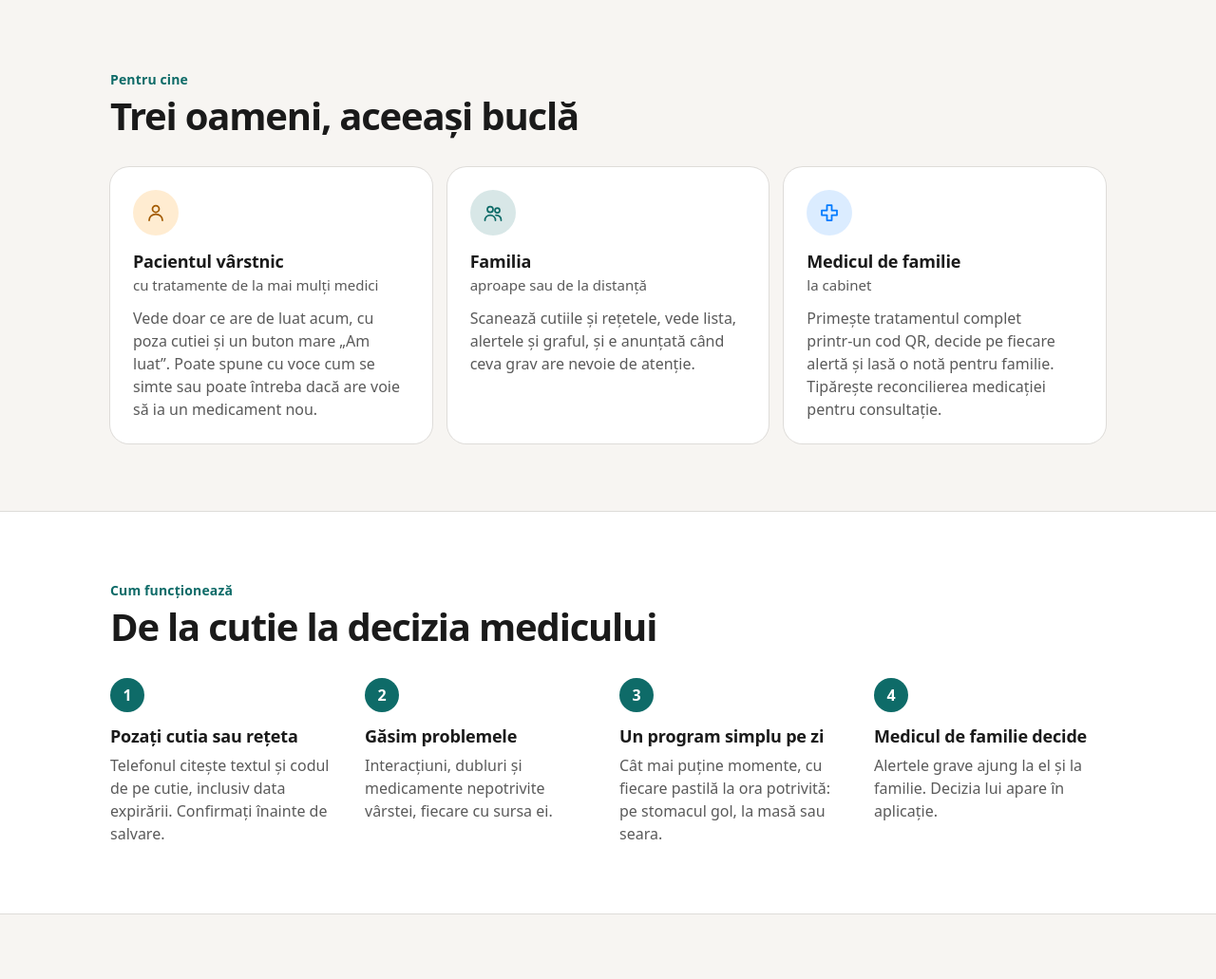
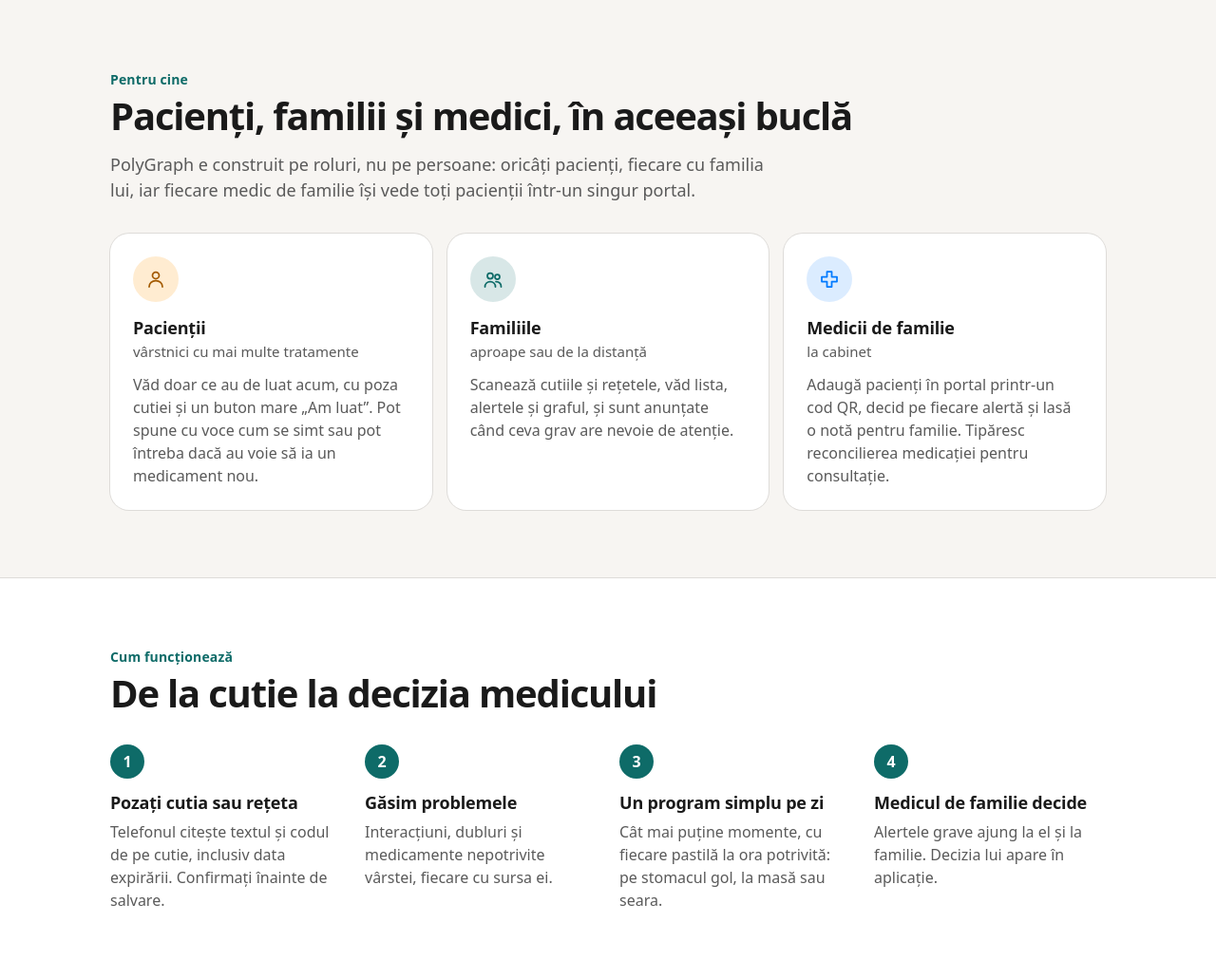
Before and after one commit to VladimirTM/PolyGraph, a Python web app: template backend/polygraph/share/templates/home.html in a window 1280 px wide. Shown: the part 706-1737 px from the top of the page at 95% size. Run offline with Jinja, Linux system fonts and the light colour scheme; the template is opened without the code that fills it, so the values that code supplies are empty.

Commit message:
Present roles rather than three people on the home page
Co-authored-by: VladimirTM <vladimirghimpau@gmail.com>

```diff
--- a/backend/polygraph/share/static/share.css
+++ b/backend/polygraph/share/static/share.css
@@ -579,6 +579,7 @@ caption { text-align: left; color: var(--text-2); padding: 0.5rem 0 0.25rem; cap
 .band-alt { background: var(--surface); box-shadow: 0 -1px 0 var(--line), 0 1px 0 var(--line); }
 .eyebrow { font-size: 0.875rem; font-weight: 650; color: var(--accent); letter-spacing: 0.01em; }
 .band-title { font-size: clamp(1.75rem, 1.3rem + 1.8vw, 2.5rem); font-weight: 750; letter-spacing: -0.03em; line-height: 1.1; margin: 0.375rem 0 2rem; text-wrap: balance; }
+.band-lead { font-size: 1.125rem; color: var(--text-2); max-width: 44rem; margin: -1rem 0 2rem; text-wrap: pretty; }
 .band h3 { font-size: 1.125rem; font-weight: 650; letter-spacing: -0.01em; }
 
 .people { list-style: none; padding: 0; display: grid; grid-template-columns: repeat(3, 1fr); gap: 1rem; }
--- a/backend/polygraph/share/templates/home.html
+++ b/backend/polygraph/share/templates/home.html
@@ -76,25 +76,26 @@
   <section class="band" aria-labelledby="h-people">
     <div class="home-inner">
       <p class="eyebrow">Pentru cine</p>
-      <h2 id="h-people" class="band-title">Trei oameni, aceeași buclă</h2>
+      <h2 id="h-people" class="band-title">Pacienți, familii și medici, în aceeași buclă</h2>
+      <p class="band-lead">PolyGraph e construit pe roluri, nu pe persoane: oricâți pacienți, fiecare cu familia lui, iar fiecare medic de familie își vede toți pacienții într-un singur portal.</p>
       <ul class="people">
         <li class="person">
           <span class="avatar avatar-patient"><svg class="avatar-icon" viewBox="0 0 24 24" aria-hidden="true" focusable="false"><circle cx="12" cy="8" r="3.5"/><path d="M5 20c0-3.9 3.1-6.5 7-6.5s7 2.6 7 6.5"/></svg></span>
-          <h3>Pacientul vârstnic</h3>
-          <p class="person-role">cu tratamente de la mai mulți medici</p>
-          <p>Vede doar ce are de luat acum, cu poza cutiei și un buton mare „Am luat”. Poate spune cu voce cum se simte sau poate întreba dacă are voie să ia un medicament nou.</p>
+          <h3>Pacienții</h3>
+          <p class="person-role">vârstnici cu mai multe tratamente</p>
+          <p>Văd doar ce au de luat acum, cu poza cutiei și un buton mare „Am luat”. Pot spune cu voce cum se simt sau pot întreba dacă au voie să ia un medicament nou.</p>
         </li>
         <li class="person">
           <span class="avatar avatar-family"><svg class="avatar-icon" viewBox="0 0 24 24" aria-hidden="true" focusable="false"><circle cx="9" cy="8.5" r="3"/><circle cx="16.5" cy="9.5" r="2.5"/><path d="M3.5 20c0-3.3 2.5-5.5 5.5-5.5s5.5 2.2 5.5 5.5"/><path d="M15 14.6c3 .1 5.5 2 5.5 5.4"/></svg></span>
-          <h3>Familia</h3>
+          <h3>Familiile</h3>
           <p class="person-role">aproape sau de la distanță</p>
-          <p>Scanează cutiile și rețetele, vede lista, alertele și graful, și e anunțată când ceva grav are nevoie de atenție.</p>
+          <p>Scanează cutiile și rețetele, văd lista, alertele și graful, și sunt anunțate când ceva grav are nevoie de atenție.</p>
         </li>
         <li class="person">
           <span class="avatar avatar-doctor"><svg class="avatar-icon" viewBox="0 0 24 24" aria-hidden="true" focusable="false"><path d="M9.5 4h5v5.5H20v5h-5.5V20h-5v-5.5H4v-5h5.5z"/></svg></span>
-          <h3>Medicul de familie</h3>
+          <h3>Medicii de familie</h3>
           <p class="person-role">la cabinet</p>
-          <p>Primește tratamentul complet printr&#8209;un cod QR, decide pe fiecare alertă și lasă o notă pentru familie. Tipărește reconcilierea medicației pentru consultație.</p>
+          <p>Adaugă pacienți în portal printr&#8209;un cod QR, decid pe fiecare alertă și lasă o notă pentru familie. Tipăresc reconcilierea medicației pentru consultație.</p>
         </li>
       </ul>
     </div>
```
